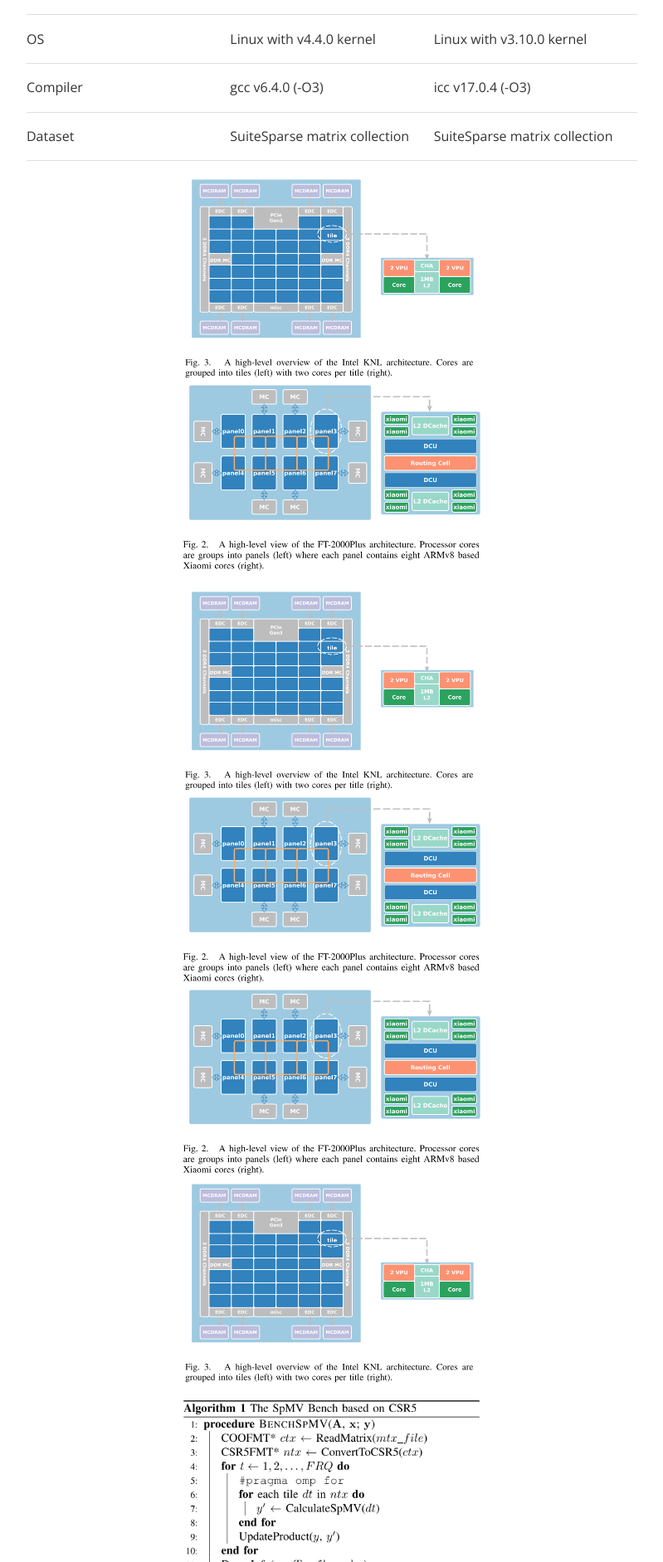
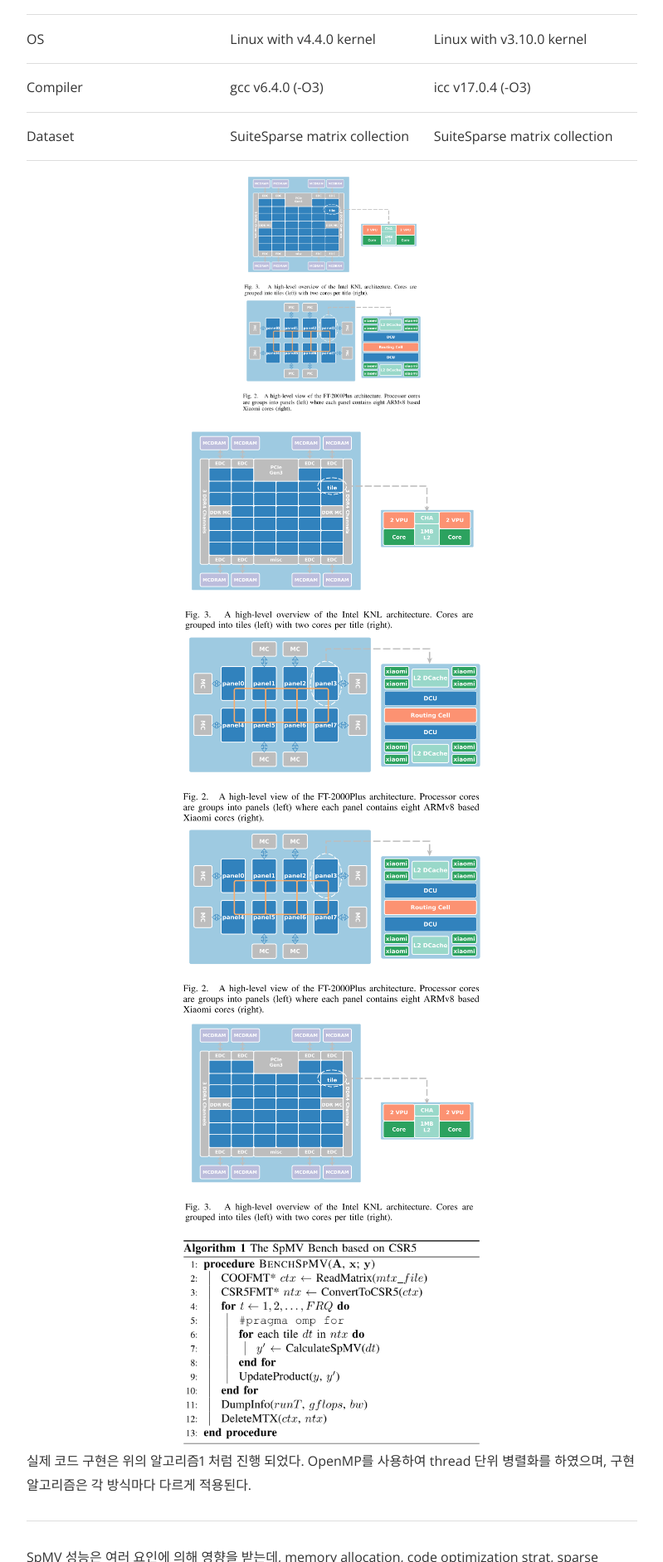
Before and after one commit to psk9211/psk9211.github.io, a Jekyll site: the page built from _posts/2019-6-27-OptimiSpMV.markdown, in a window 1280 px wide. Shown: the part 3342-5225 px from the top of the page at 83% size, without its empty margins (240-1039 px from the left). Built offline with Jekyll 4.4.1, drawn with Linux system fonts in a browser that asks for light colours; nearby versions of some CDN libraries; formulas are drawn with MathJax 3.

Commit message:
Update 2019-6-27-OptimiSpMV.markdown

```diff
--- a/_posts/2019-6-27-OptimiSpMV.markdown
+++ b/_posts/2019-6-27-OptimiSpMV.markdown
@@ -53,8 +53,8 @@ SpMV는 보통 $y = Ax$ ($A\in \mathbb R^{M\times N}, x\in \mathbb R^{N}, y\in \
 |Dataset|SuiteSparse matrix collection|SuiteSparse matrix collection|
 
 
-![fig3](/assets/img/2019-6-27-OptimiSpMV/fig3.PNG){: width="50%" height="50%"}{: .image_sameline}
-![fig4](/assets/img/2019-6-27-OptimiSpMV/fig2.PNG){: width="50%" height="50%"}{: .image_sameline}
+![fig3](/assets/img/2019-6-27-OptimiSpMV/fig3.PNG){: width="30%"}{: .image_sameline}
+![fig4](/assets/img/2019-6-27-OptimiSpMV/fig2.PNG){: width="30%"}{: .image_sameline}
 <center><img src="https://psk9211.github.io/assets/img/2019-6-27-OptimiSpMV/fig3.PNG" width="50%"><img src="https://psk9211.github.io/assets/img/2019-6-27-OptimiSpMV/fig2.PNG" width="50%"></center>
 
 
```
